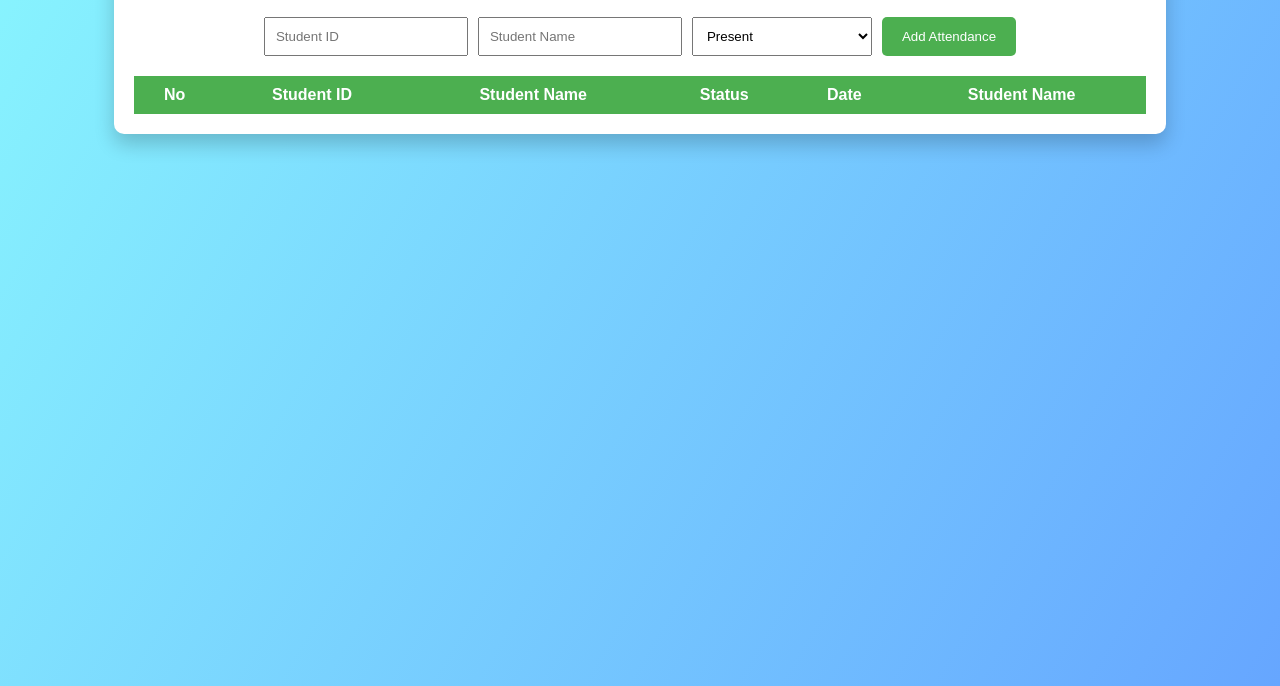
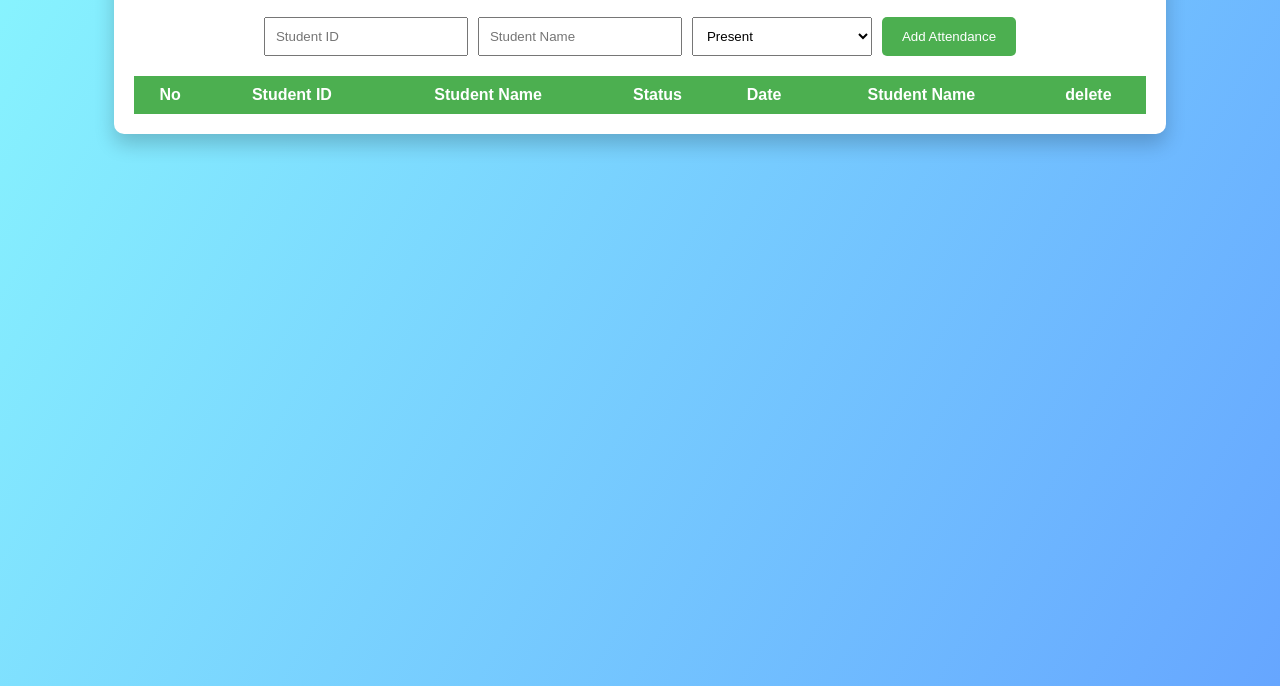
Before and after one commit to sathsaranikawindy/STUDENT-ATENDENCE-SYSTEM, a website: page index.html in a window 1280 px wide. Shown: the part 162-848 px from the top of the page. Drawn offline with Linux system fonts and the light colour scheme.

Commit message:
add delete button

```diff
--- a/index.html
+++ b/index.html
@@ -30,6 +30,7 @@
                 <th>Status</th>
                 <th>Date</th>
                 <th>Student Name</th>
+                 <th>delete</th>
 
             </tr>
         </thead>
```
